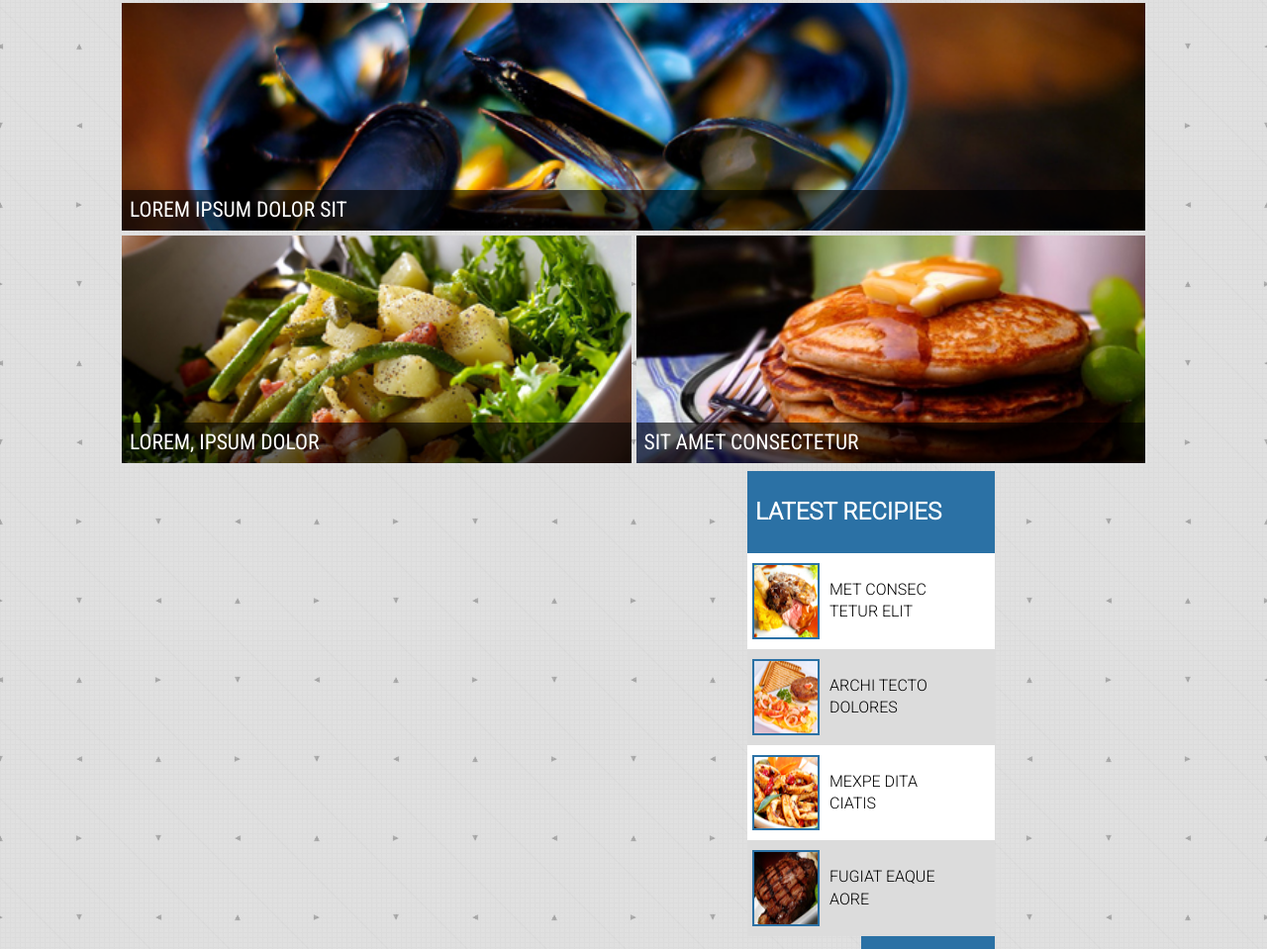
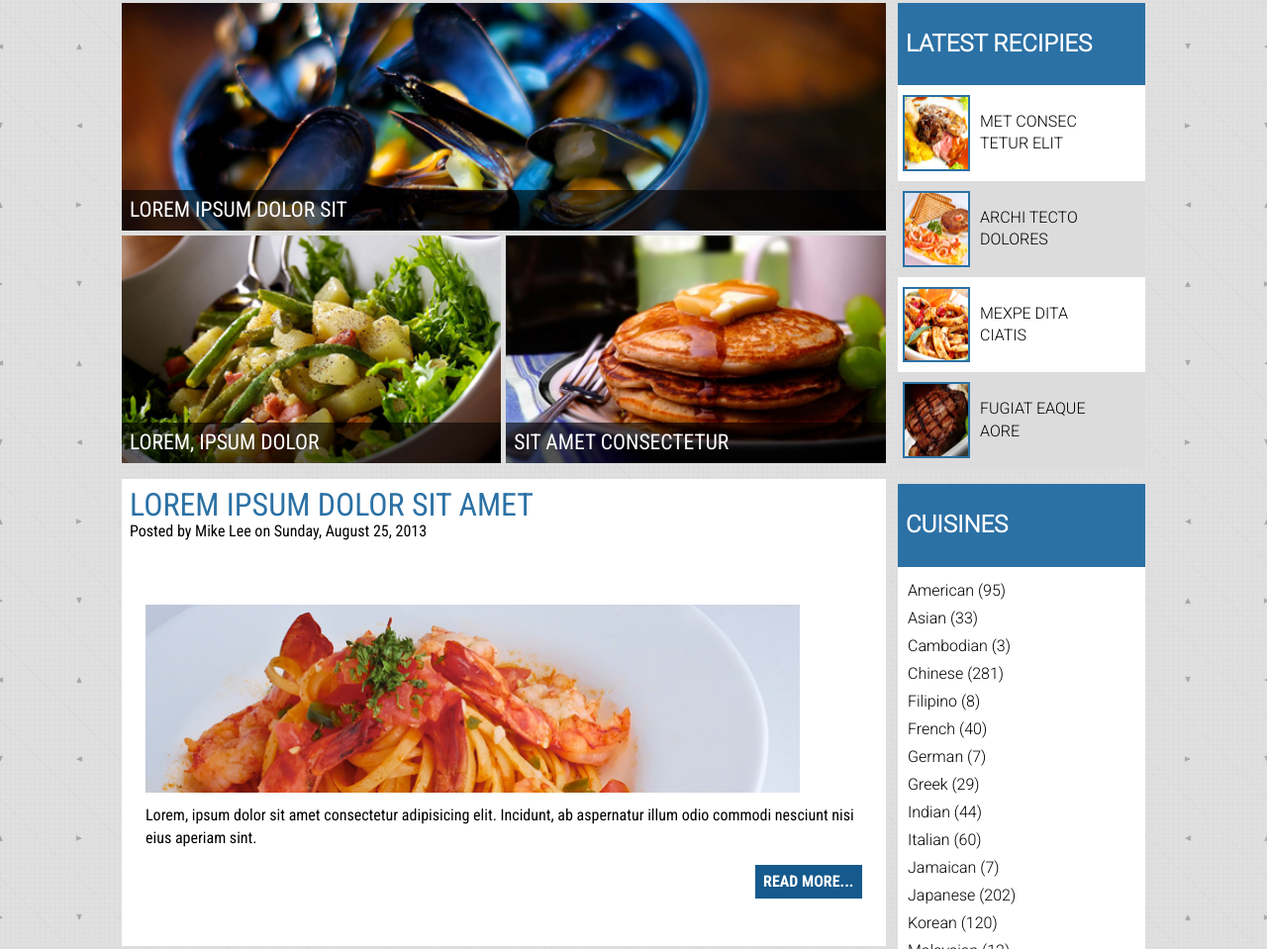
Before and after one commit to robert-watt/web-dev-2-final-project, a website: page dev/index.html in a window 1280 px wide. Shown: the part 113-1072 px from the top of the page at 99% size. Drawn offline with nearby package versions, Linux system fonts and the light colour scheme; files that its build step writes are made by us from their sources.

Commit message:
Added main grid layout

```diff
--- a/dev/index.html
+++ b/dev/index.html
@@ -19,7 +19,7 @@
 		integrity="sha384-SZXxX4whJ79/gErwcOYf+zWLeJdY/qpuqC4cAa9rOGUstPomtqpuNWT9wdPEn2fk" crossorigin="anonymous">
 	<!-- *** IMPORTANT *** DO NOT DELETE OR EDIT THE NEXT LINE OF CODE - IT IS IMPORTANT FOR THE GULP BUILD PROCESS. SEE YOUR INSTRUCTOR FIRST IF YOU WANT TO EDIT OR DELETE THIS LINE -->
 
-	<link rel="stylesheet" href="styles/styles.css?cb=1627319009748">
+	<link rel="stylesheet" href="styles/styles.css?cb=1627331912340">
 
 
 	<!-- favicon -->
@@ -93,59 +93,48 @@
 		</header>
 
 		<main>
+			<div class="main-wrapper">
 				<section class="gallery-section">
 					<figure class="gallery-item">
 						<img src="images/mussel.jpg" alt="Mussels"
 							srcset="images/mussel.jpg 704w, images/mussel-small.jpg 350w">
 						<figcaption>Lorem ipsum dolor sit</figcaption>
 					</figure>
-
 					<figure class="gallery-item">
 						<img src="images/salad.jpg" alt="Potato Salad">
 						<figcaption>Lorem, ipsum dolor</figcaption>
 					</figure>
-
 					<figure class="gallery-item">
 						<img src="images/pancake.jpg" alt="Pancakes">
 						<figcaption class="food-text">SIT AMET CONSECTETUR</figcaption>
 					</figure>
-
 				</section>
-
 				<section class='side-section'>
-
 					<section class="recipies-group">
-
 						<div class="h2-div">
 							<h2>Latest Recipies</h2>
 						</div>
-
 						<div class='recipes-item'>
 							<img src="images/lamb_tb.jpg" alt="Lamb dish">
 							<p>Met consec <br> tetur elit</p>
 						</div>
-
 						<div class='recipes-item odd'>
 							<img src="images/breakfast_tb.jpg" alt="Breakfast">
 							<p>Archi tecto<br> dolores</p>
 						</div>
-
 						<div class='recipes-item'>
 							<img src="images/calamari_tb.jpg" alt="Calamari">
 							<p>Mexpe dita<br> ciatis</p>
 						</div>
-
 						<div class='recipes-item odd'>
 							<img src="images/steak_tb.jpg" alt="Steak">
 							<p>Fugiat eaque<br> aore</p>
 						</div>
 					</section>
-
 					<section class="cuisines-group">
 						<div class="h2-div">
 							<h2>Cuisines</h2>
 						</div>
-
 						<div class="cuisines-ul">
 							<ul>
 								<li>American (95)</li>
@@ -169,42 +158,36 @@
 						</div>
 					</section>
 				</section>
-
 				<section class="blog-section">
 					<article class="blog-card">
 						<div class="card-title">
 							<h2>Lorem ipsum dolor sit amet</h2>
 							<p class="date">Posted by Mike Lee on Sunday, August 25, 2013</p>
 						</div>
-
 						<div class="card-content">
 							<img src="images/pasta.jpg" alt="Shrimp Pasta">
 							<p class="card-text">Lorem, ipsum dolor sit amet consectetur adipisicing elit. Incidunt, ab
 								aspernatur illum odio commodi nesciunt nisi eius aperiam sint.</p>
-
 							<a href="#">Read More...</a>
 						</div>
 					</article>
-
 					<article class="blog-card">
 						<div class="card-title">
 							<h2>Lorem ipsum dolor sit amet</h2>
 							<p class="date">Posted by Mike Lee on Monday, July 29, 2013</p>
 						</div>
-
 						<div class="card-content">
 							<img src="images/ramen.jpg" alt="Ramen">
 							<p class="card-text">Lorem, ipsum dolor sit amet consectetur adipisicing elit. Incidunt, ab
 								aspernatur illum odio commodi nesciunt nisi eius aperiam sint.</p>
-
 							<a href="#">Read More...</a>
 						</div>
 					</article>
-
 					<div class="older-posts">
 						<a href="#"><i class="fas fa-chevron-circle-left"></i>OLDER POSTS</a>
 					</div>
 				</section>
+			</div>
 
 		</main>
 
@@ -217,7 +200,7 @@
 	<script src="scripts/libs/jquery/jquery-3.4.1.min.js"></script>
 	<!-- *** IMPORTANT *** DO NOT DELETE OR EDIT THE NEXT LINE OF CODE - IT IS IMPORTANT FOR THE GULP BUILD PROCESS. SEE YOUR INSTRUCTOR FIRST IF YOU WANT TO EDIT OR DELETE THIS LINE -->
 
-	<script src="scripts/script.min.js?cb=1627319009748"></script>
+	<script src="scripts/script.min.js?cb=1627331912340"></script>
 
 	<!-- *** IMPORTANT *** DO NOT ADD ADDITIONAL SCRIPT LINKS HERE...If you want to add additional scripts simply save the script files to the "dev/scripts" directory (for your custom scripts) and the 'dev/scripts/libs' directory for any jQuery plugins or other JavaScript libraries and Gulp will concatenate and minify them into the "script.min.js" file above. See the project instructions for details -->
 </body>
--- a/dev/scss/_blog.scss
+++ b/dev/scss/_blog.scss
@@ -1,5 +1,6 @@
 .blog-section {
-
+    grid-row: 2 / 3;
+    padding: $small-spacing;
     .blog-card {
         background: $secondary-color;
         padding: 0.5rem;
--- a/dev/scss/_body.scss
+++ b/dev/scss/_body.scss
@@ -21,4 +21,9 @@ body {
     max-width: $main-max-width;
     margin: 0 auto;
   }
+
+  .main-wrapper {
+    display: grid;
+    grid-template-columns: 75% 25%;
+  }
 }
--- a/dev/scss/_gallery.scss
+++ b/dev/scss/_gallery.scss
@@ -3,9 +3,11 @@
   display: grid;
   grid-template-columns: 1fr;
   gap: 5px;
+  max-height: 500px;
 
   .gallery-item {
     position: relative;
+    max-height: 230px;
   }
 
   img {
--- a/dev/scss/_side-section.scss
+++ b/dev/scss/_side-section.scss
@@ -1,9 +1,13 @@
 .side-section {
+    padding: $small-spacing;
     display: flex;
     flex-direction: column;
     align-items: flex-end;
-    padding-right: 10rem;
+    grid-row: 1 / 3;
+    grid-column: 2 / 3;
 }
+
+
 
 .h2-div {
     background-color: #2b71a5;
@@ -55,7 +59,7 @@
     text-transform: uppercase;
     margin-top: 0px;
     margin-bottom: 0px;
-}git status
+}
 
 // end recipies group
 
```
Also changed, not shown: 1 other file. Lines whose indentation alone changed are shown as unchanged.
